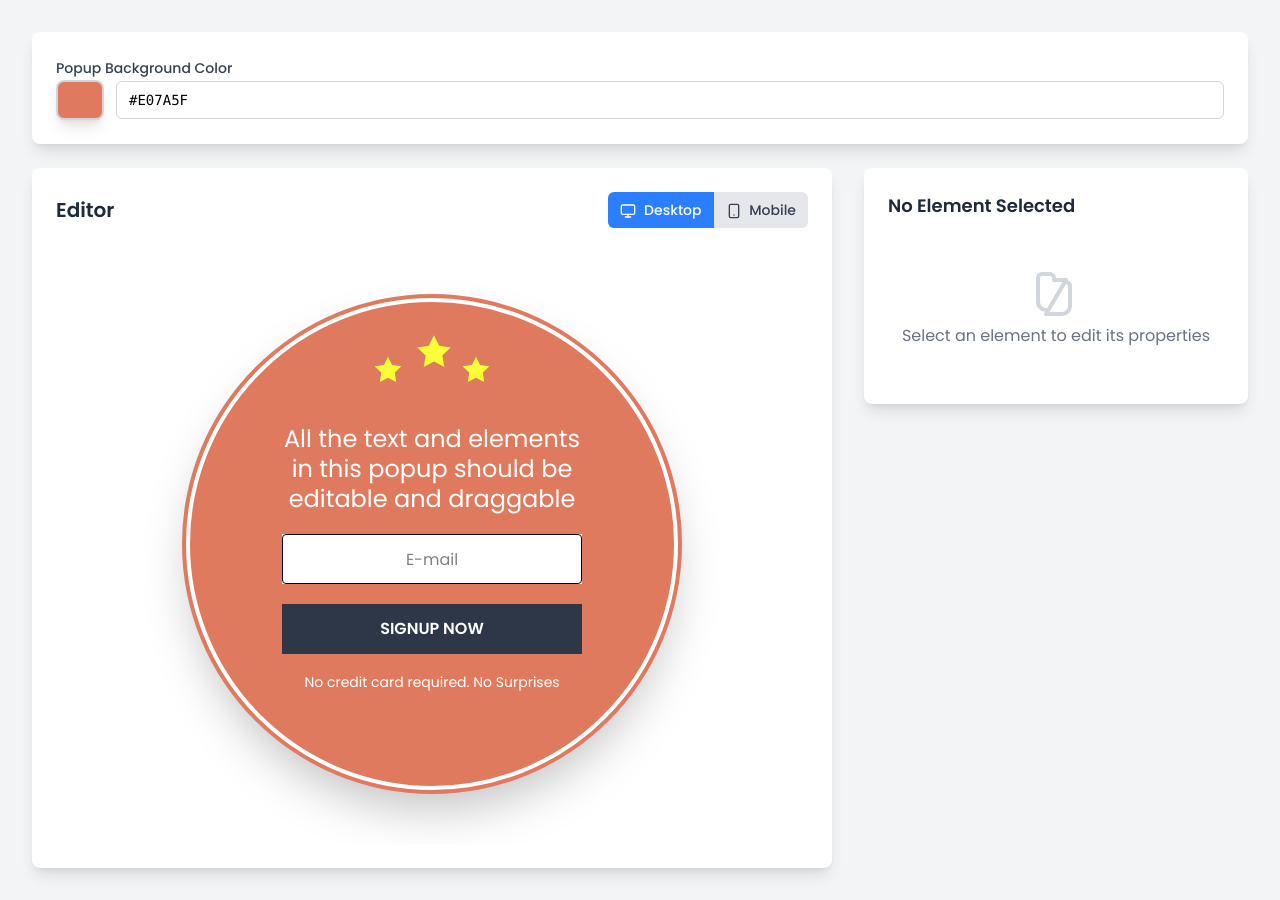
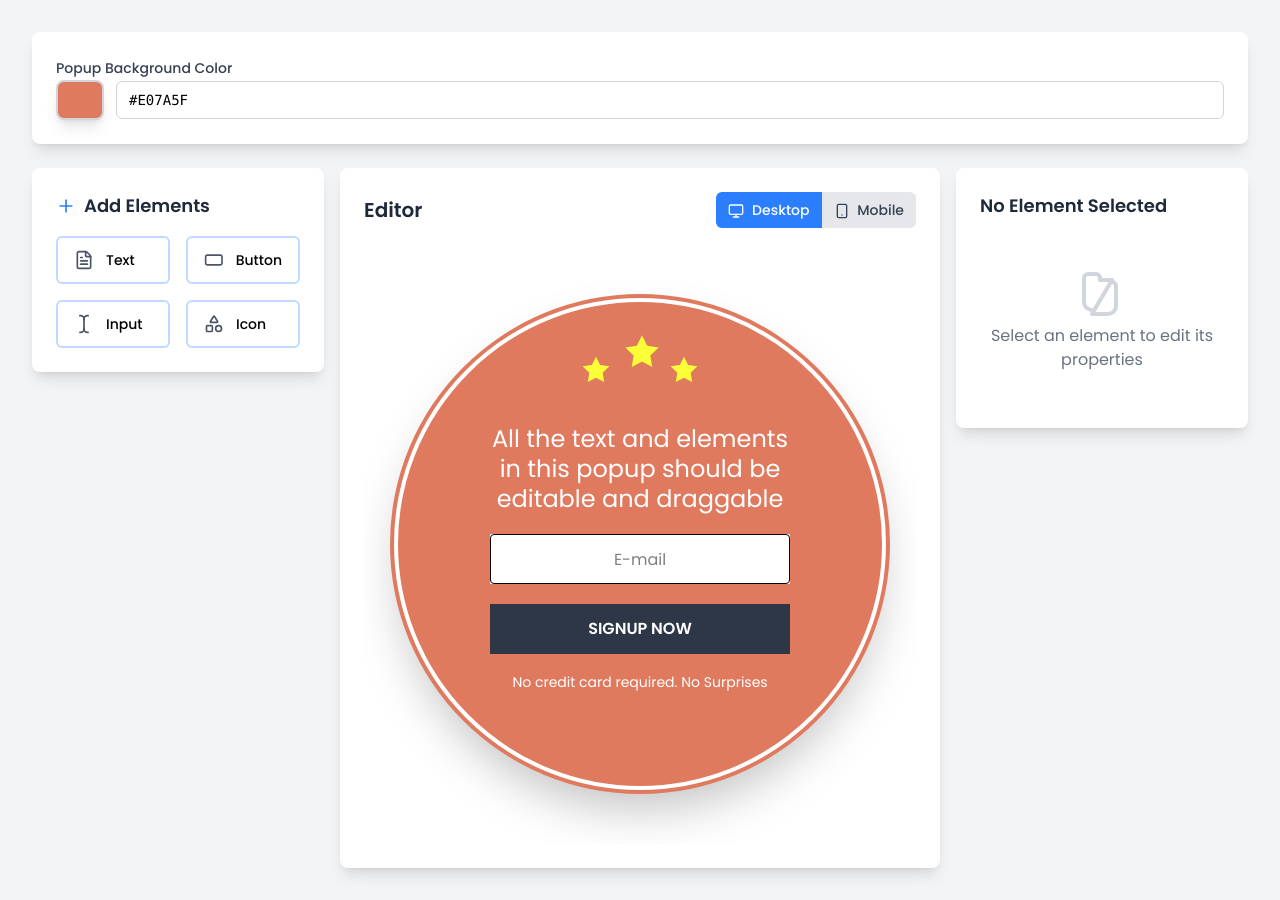
Before and after one commit to SadatJubayer/popup-editor, a Vue app: page / in a window 1280 px wide. Built offline with nearby package versions, Linux system fonts and the light colour scheme.

Commit message:
feat: add dynamic element creation functionality

```diff
--- a/src/App.vue
+++ b/src/App.vue
@@ -9,7 +9,12 @@
 
     <!-- Main Content Area -->
     <div class="max-w-7xl mx-auto">
-      <div class="grid grid-cols-1 lg:grid-cols-3 gap-8">
+      <div class="grid grid-cols-1 lg:grid-cols-4 gap-4">
+        <!-- Add Elements Panel -->
+        <div>
+          <AddElements @add-element="handleAddElement" />
+        </div>
+
         <!-- Canvas Area -->
         <div class="lg:col-span-2">
           <div class="bg-white p-6 rounded-lg shadow-lg">
@@ -114,9 +119,11 @@ import { Monitor, Smartphone, Info } from 'lucide-vue-next'
 import ColorPicker from '@/components/ui/ColorPicker.vue'
 import DraggableElement from '@/components/DraggableElement.vue'
 import ElementProperties from '@/components/ElementProperties.vue'
+import AddElements from '@/components/AddElements.vue'
 import { defaultDesign } from '@/lib/defaultDesign'
 import { useDragAndDrop, type ViewMode } from '@/composables/useDragAndDrop'
-import type { PopupElement } from '@/types'
+import { createElement } from '@/lib/elementFactory'
+import type { PopupElement, ElementType } from '@/types'
 
 // Reactive state for the design data
 const design = ref({ ...defaultDesign })
@@ -189,6 +196,17 @@ const deleteSelectedElement = () => {
   }
 }
 
+// Handle adding new elements
+const handleAddElement = (type: ElementType) => {
+  try {
+    const newElement = createElement(type, design.value.width, design.value.height)
+    design.value.elements.push(newElement)
+    selectedElement.value = newElement.id // For instant customization
+  } catch (err) {
+    console.error('Failed to create new element:', err)
+  }
+}
+
 // Lifecycle hooks
 onMounted(() => {
   document.addEventListener('mouseup', handleMouseUp)
--- /dev/null
+++ b/src/components/AddElements.vue
@@ -0,0 +1,70 @@
+<template>
+  <div class="bg-white p-6 rounded-lg shadow-lg w-full">
+    <h3 class="text-lg font-semibold mb-4 text-gray-800 flex items-center">
+      <Plus class="h-5 w-5 mr-2 text-blue-500" />
+      Add Elements
+    </h3>
+
+    <div class="grid grid-cols-2 gap-4">
+      <Button
+        variant="outline"
+        class="h-12 px-4 flex-row justify-start items-center bg-white hover:bg-blue-50 border-2 border-blue-200 hover:border-blue-400 transition-all duration-500 ease-in-out text-black hover:shadow-xl hover:scale-105 group"
+        @click="addElement('text')"
+      >
+        <FileText
+          class="h-5 w-5 mr-3 text-gray-600 group-hover:text-blue-600 transition-all duration-500 ease-in-out"
+        />
+        <span class="text-sm font-medium">Text</span>
+      </Button>
+
+      <Button
+        variant="outline"
+        class="h-12 px-4 flex-row justify-start items-center bg-white hover:bg-green-50 border-2 border-blue-200 hover:border-blue-400 transition-all duration-500 ease-in-out text-black hover:shadow-xl hover:scale-105 group"
+        @click="addElement('button')"
+      >
+        <RectangleHorizontal
+          class="h-5 w-5 mr-3 text-gray-600 group-hover:text-green-600 transition-all duration-500 ease-in-out"
+        />
+        <span class="text-sm font-medium">Button</span>
+      </Button>
+
+      <Button
+        variant="outline"
+        class="h-12 px-4 flex-row justify-start items-center bg-white hover:bg-purple-50 border-2 border-blue-200 hover:border-blue-400 transition-all duration-500 ease-in-out text-black hover:shadow-xl hover:scale-105 group"
+        @click="addElement('input')"
+      >
+        <TextCursor
+          class="h-5 w-5 mr-3 text-gray-600 group-hover:text-purple-600 transition-all duration-500 ease-in-out"
+        />
+        <span class="text-sm font-medium">Input</span>
+      </Button>
+
+      <Button
+        variant="outline"
+        class="h-12 px-4 flex-row justify-start items-center bg-white hover:bg-orange-50 border-2 border-blue-200 hover:border-blue-400 transition-all duration-500 ease-in-out text-black hover:shadow-xl hover:scale-105 group"
+        @click="addElement('svg')"
+      >
+        <Shapes
+          class="h-5 w-5 mr-3 text-gray-600 group-hover:text-orange-600 transition-all duration-500 ease-in-out"
+        />
+        <span class="text-sm font-medium">Icon</span>
+      </Button>
+    </div>
+  </div>
+</template>
+
+<script setup lang="ts">
+import { Plus, FileText, RectangleHorizontal, TextCursor, Shapes } from 'lucide-vue-next'
+import type { ElementType } from '@/types'
+import Button from '@/components/ui/Button.vue'
+
+interface Emits {
+  (e: 'addElement', type: ElementType): void
+}
+
+const emit = defineEmits<Emits>()
+
+const addElement = (type: ElementType) => {
+  emit('addElement', type)
+}
+</script>
--- a/src/lib/constants.ts
+++ b/src/lib/constants.ts
@@ -1,5 +1,5 @@
 export const DEFAULT_VALUES = {
-  ELEMENT_WIDTH: 100,
+  ELEMENT_WIDTH: 120,
   ELEMENT_HEIGHT: 40,
   TEXT_WIDTH: 200,
   FONT_SIZE: 16,
--- /dev/null
+++ b/src/lib/elementFactory.ts
@@ -0,0 +1,117 @@
+import type { PopupElement, ElementType } from '@/types'
+import { ELEMENT_TYPES, SVG_TYPES } from '@/types'
+import { DEFAULT_VALUES } from '@/lib/constants'
+
+interface ElementDimensions {
+  width: number
+  height: number
+}
+
+function getElementDimensions(type: ElementType): ElementDimensions {
+  switch (type) {
+    case ELEMENT_TYPES.TEXT:
+      return { width: DEFAULT_VALUES.TEXT_WIDTH, height: 20 }
+    case ELEMENT_TYPES.BUTTON:
+      return { width: DEFAULT_VALUES.ELEMENT_WIDTH, height: DEFAULT_VALUES.ELEMENT_HEIGHT }
+    case ELEMENT_TYPES.INPUT:
+      return { width: DEFAULT_VALUES.TEXT_WIDTH, height: DEFAULT_VALUES.ELEMENT_HEIGHT }
+    case ELEMENT_TYPES.SVG:
+      return { width: DEFAULT_VALUES.SVG_SIZE, height: DEFAULT_VALUES.SVG_SIZE }
+    default:
+      return { width: DEFAULT_VALUES.ELEMENT_WIDTH, height: 30 }
+  }
+}
+
+function getDefaultContent(type: ElementType): string {
+  switch (type) {
+    case ELEMENT_TYPES.TEXT:
+      return 'New Text'
+    case ELEMENT_TYPES.BUTTON:
+      return 'New Button'
+    case ELEMENT_TYPES.INPUT:
+      return 'Email'
+    case ELEMENT_TYPES.SVG:
+      return SVG_TYPES.STAR
+    default:
+      return 'New Element'
+  }
+}
+
+export function createElement(
+  type: ElementType,
+  canvasWidth: number,
+  canvasHeight: number,
+): PopupElement {
+  const id = `${type}-${Date.now()}-${Math.random().toString(36).slice(2, 9)}`
+  const centerX = canvasWidth / 2
+  const centerY = canvasHeight / 2
+
+  const dimensions = getElementDimensions(type)
+  const position = {
+    x: Math.max(
+      DEFAULT_VALUES.MIN_ELEMENT_SIZE,
+      Math.min(
+        canvasWidth - dimensions.width - DEFAULT_VALUES.MIN_ELEMENT_SIZE,
+        centerX - dimensions.width / 2,
+      ),
+    ),
+    y: Math.max(
+      DEFAULT_VALUES.MIN_ELEMENT_SIZE,
+      Math.min(
+        canvasHeight - dimensions.height - DEFAULT_VALUES.MIN_ELEMENT_SIZE,
+        centerY - dimensions.height / 2,
+      ),
+    ),
+  }
+
+  const baseElement = {
+    id,
+    type,
+    content: getDefaultContent(type),
+    ...position,
+  }
+
+  switch (type) {
+    case ELEMENT_TYPES.TEXT:
+      return {
+        ...baseElement,
+        type: ELEMENT_TYPES.TEXT,
+        fontSize: DEFAULT_VALUES.FONT_SIZE,
+        color: '#000000',
+        width: DEFAULT_VALUES.TEXT_WIDTH,
+      } as PopupElement
+
+    case ELEMENT_TYPES.BUTTON:
+      return {
+        ...baseElement,
+        type: ELEMENT_TYPES.BUTTON,
+        fontSize: DEFAULT_VALUES.FONT_SIZE,
+        color: '#FFFFFF',
+        backgroundColor: '#2D3748',
+        height: DEFAULT_VALUES.ELEMENT_HEIGHT,
+      } as PopupElement
+
+    case ELEMENT_TYPES.INPUT:
+      return {
+        ...baseElement,
+        type: ELEMENT_TYPES.INPUT,
+        fontSize: 14,
+        color: '#000000',
+        backgroundColor: '#FFFFFF',
+        width: DEFAULT_VALUES.TEXT_WIDTH,
+        height: DEFAULT_VALUES.ELEMENT_HEIGHT,
+      } as PopupElement
+
+    case ELEMENT_TYPES.SVG:
+      return {
+        ...baseElement,
+        type: ELEMENT_TYPES.SVG,
+        color: '#FFD700',
+        svgType: SVG_TYPES.STAR,
+        svgSize: DEFAULT_VALUES.SVG_SIZE,
+      } as PopupElement
+
+    default:
+      throw new Error(`Unknown element type: ${type}`)
+  }
+}
```
